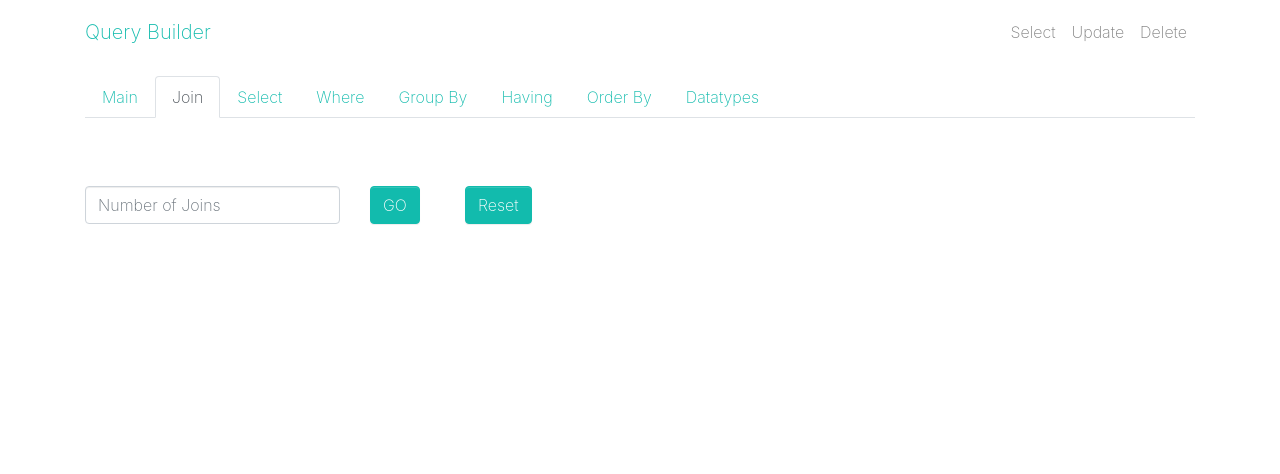
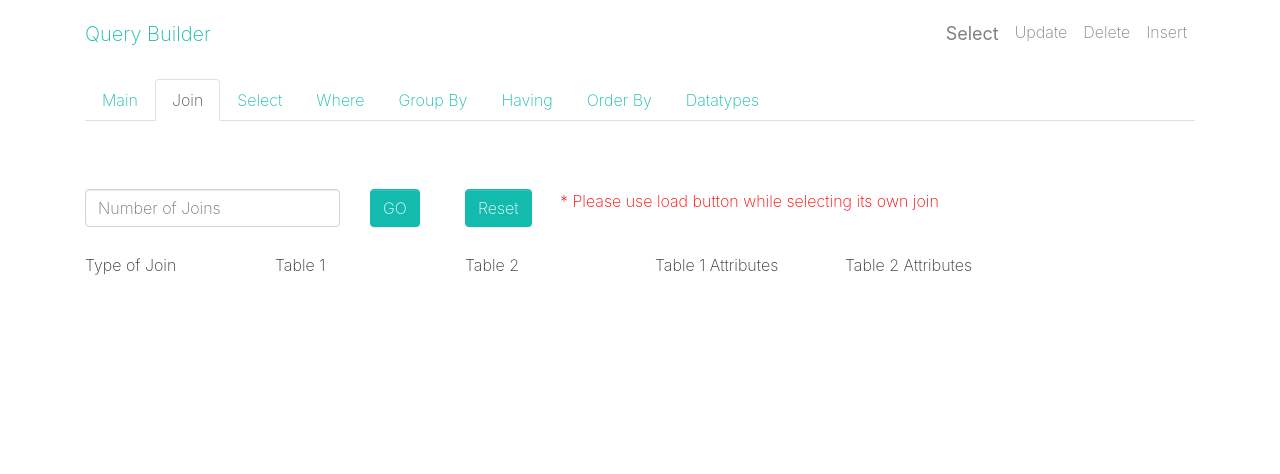
Before and after one commit to sathwik222222/Query-Builder, a PHP site: page / in a window 1280 px wide, after a click on "Join". Shown: the top 474 px of the page. Run offline with PHP 8.4, Linux system fonts and the light colour scheme.

Commit message:
Commited new Changes with Admin and his operations along with small subquery code changes

```diff
--- a/DML Operations/RunQuery.php
+++ b/DML Operations/RunQuery.php
@@ -60,7 +60,7 @@
 
 		if($s[0]=="CREATE"){
 			if($result==FALSE){
-				echo "Check whether the table is created";
+				echo "Check whether the table is created / Duplicate Columns ";
 			}else{
 				echo "Successfully Created";
 			}
--- a/index.php
+++ b/index.php
@@ -158,10 +158,10 @@
       <div class="collapse navbar-collapse" id="navbar5">
 		<ul class="navbar-nav ml-auto">
 
-          <li class="nav-item"> <a class="nav-link" href="index.php">Select</a> </li>
-          <!--<li class="nav-item"> <a class="nav-link" href="insert.php">Insert</a> </li>-->
+          <li class="nav-item"> <a class="nav-link" href="index.php" style="font-size:18px;"><b>Select</b></a> </li>
           <li class="nav-item"> <a class="nav-link" href="update.php">Update</a> </li>
           <li class="nav-item"> <a class="nav-link" href="delete.php">Delete</a> </li>
+		  <li class="nav-item"> <a class="nav-link" href="insert.php">Insert</a> </li>
         </ul>
 
       </div>
@@ -276,8 +276,30 @@
                   <label class="form-label"> &nbsp; </label><br>
                   <button class="btn btn-primary" onclick="document.getElementById('number_of_joins').value='';reset_all_joins();">Reset</button>
                 </div>
+				<div class="col-md-7">
+					<label class="form-label"> &nbsp; </label><br>
+					<p style="color:red;">*  Please use load button while selecting its own join</p>
+                </div>
               </div>
               <br>
+
+              <div class="row">
+				<div class="col-md-2">
+					Type of Join
+				</div>
+				<div class="col-md-2">
+					Table 1
+				</div>
+				<div class="col-md-2">
+					Table 2
+				</div>
+				<div class="col-md-2">
+					Table 1 Attributes
+				</div>
+				<div class="col-md-2">
+					Table 2 Attributes
+				</div>
+              </div>
               <div class="row" id="join_1">
 
               </div>
--- a/index2.php
+++ b/index2.php
@@ -501,6 +501,7 @@
 
 
   </div>
+  <input type="text" id="hidden_attributes" hidden>
 </body>
 
 </html>
--- a/insert.php
+++ b/insert.php
@@ -34,9 +34,9 @@
         <ul class="navbar-nav ml-auto">
 
           <li class="nav-item"> <a class="nav-link" href="index.php">Select</a> </li>
-          <li class="nav-item"> <a class="nav-link" href="insert.php">Insert</a> </li>
           <li class="nav-item"> <a class="nav-link" href="update.php">Update</a> </li>
           <li class="nav-item"> <a class="nav-link" href="delete.php">Delete</a> </li>
+		  <li class="nav-item"> <a class="nav-link" href="insert.php"  style="font-size:18px;">Insert</a> </li>
 
         </ul>
 
@@ -119,13 +119,13 @@
 
 					function DataBaseSelectOnChange(){
 						document.getElementById("insert_type_value").checked=false;
-						document.getElementById("insert_type_select").checked=false;
+						//document.getElementById("insert_type_select").checked=false;
 						document.getElementById("div_insert").innerHTML="";
 						getAttributes();
 					}
 					function TableSelectOnChange(){
 						document.getElementById("insert_type_value").checked=false;
-						document.getElementById("insert_type_select").checked=false;
+						//document.getElementById("insert_type_select").checked=false;
 						document.getElementById("div_insert").innerHTML="";
 					}
 
```
Also changed, not shown: delete.php (+5 -2 lines), update.php (+12 -3 lines).
